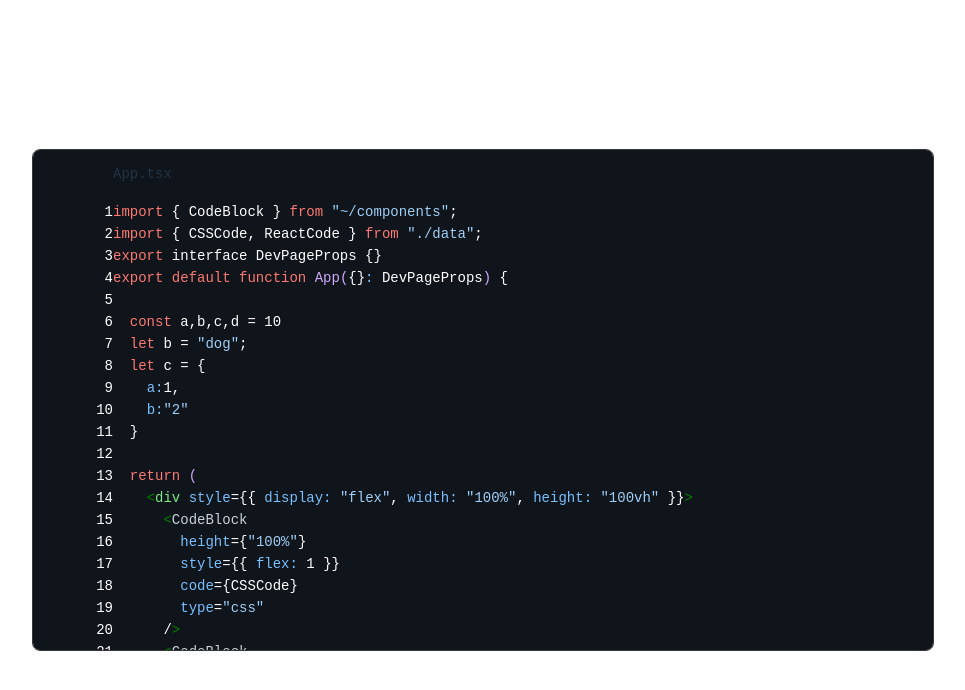
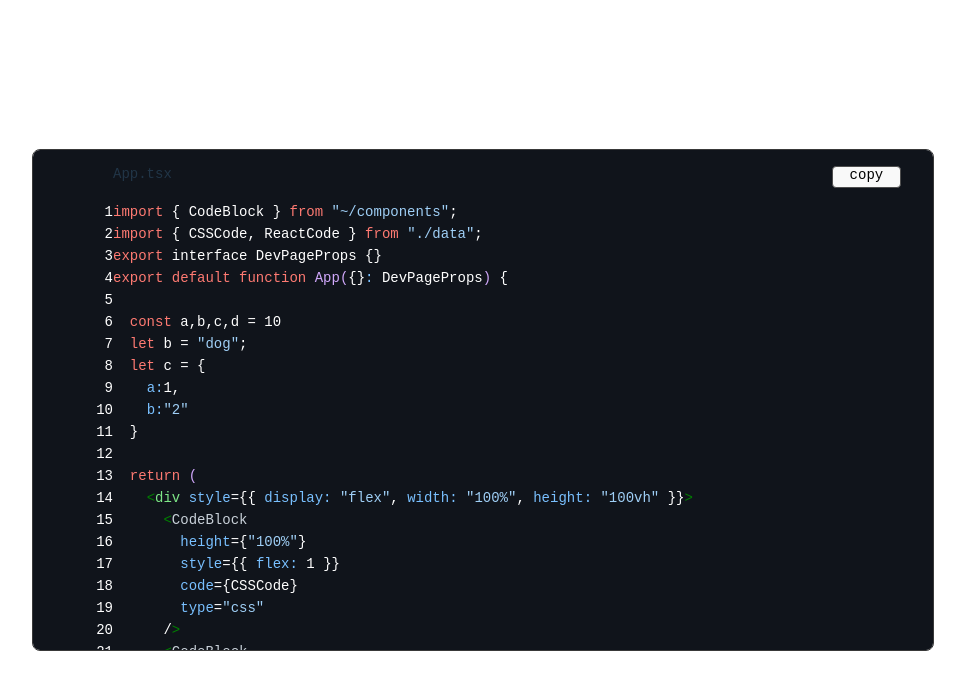
Before and after one commit to danusorn23456/coze-block, a React (Vite) app: page / in a window 1280 px wide. Shown: the top 690 px of the page, without its empty margins (157-1122 px from the left). Built offline with nearby package versions, Linux system fonts and the light colour scheme.

Commit message:
mock copy button ui

```diff
--- a/src/components/code-block/index.css
+++ b/src/components/code-block/index.css
@@ -9,6 +9,18 @@
 
 .cb-heading{
     padding: 1rem 0 1rem 0;
+    display: flex;
+
+}
+.cb-copy-btn{
+    margin-right: 2rem;
+    padding-bottom: 12px;
+    margin-left: auto;
+    display: flex;
+    align-items: center;
+    justify-content: center;
+    border-radius: 4px;
+    border: 1px solid rgb(78, 78, 78);
 }
 
 .cb-wrapper{
--- a/src/components/code-block/index.tsx
+++ b/src/components/code-block/index.tsx
@@ -54,6 +54,7 @@ function CodeBlock({
       <div className="cb-row cb-heading">
         <div className="cb-index"></div>
         <span className="cb-filename">{name}</span>
+        <button className="cb-copy-btn">copy</button>
       </div>
       {codeTemplateArray.map((row, parentIndex) => (
         <div key={parentIndex} className="cb-row">
```
